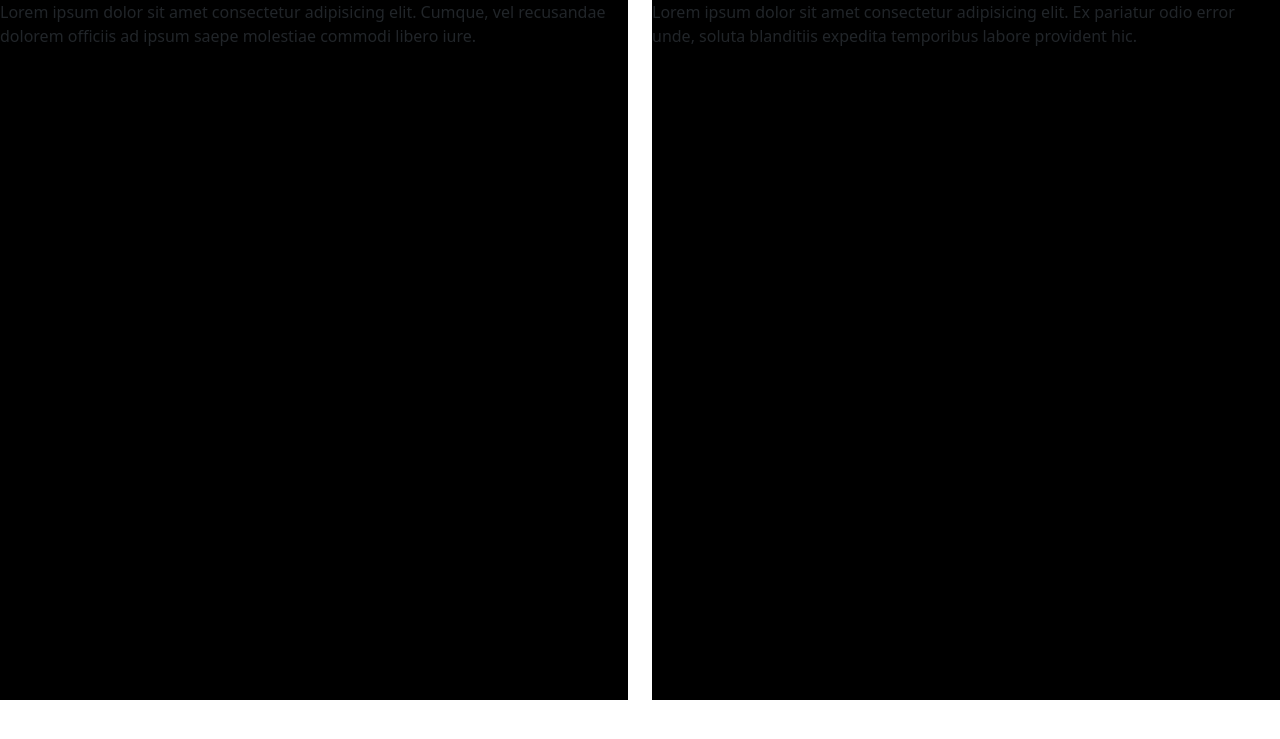
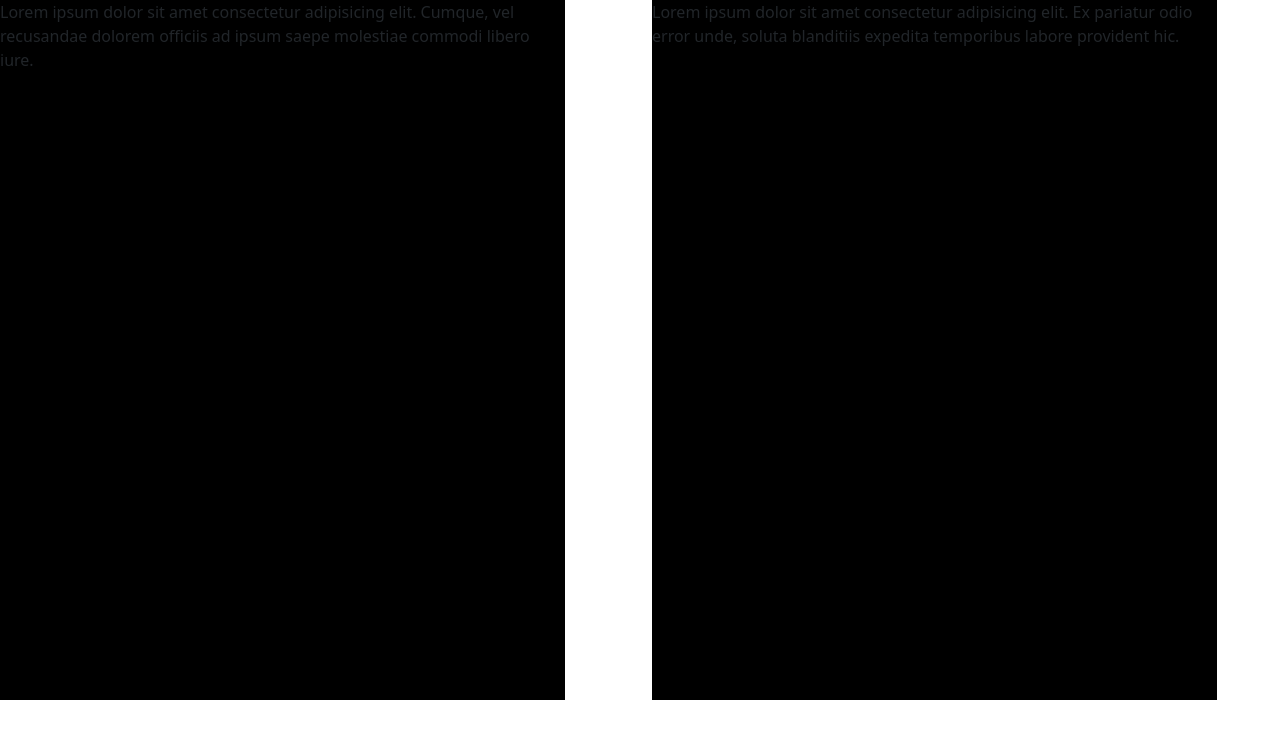
Before and after one commit to HarryYu1/MerryTutorData, a Flask app: template app/templates/landing.html in a window 1280 px wide. Shown: the top 739 px of the page. Run offline with Flask 3, Linux system fonts and the light colour scheme; the template is opened without the code that fills it, so the values that code supplies are empty.

Commit message:
fixed css error

```diff
--- a/app/static/general.css
+++ b/app/static/general.css
@@ -24,8 +24,8 @@
 
 
   .block{
-    padding
-    width: 90%;
+
+    width: 90% ;
     height: 700px;
     background-color: black;
   }
```
